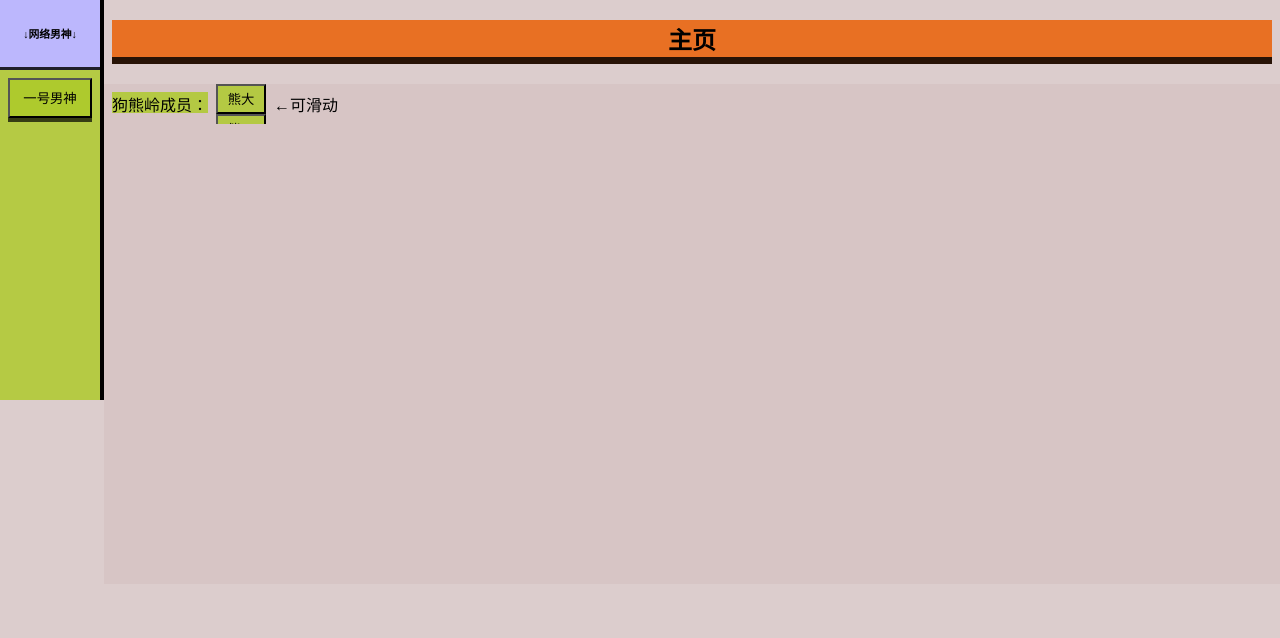
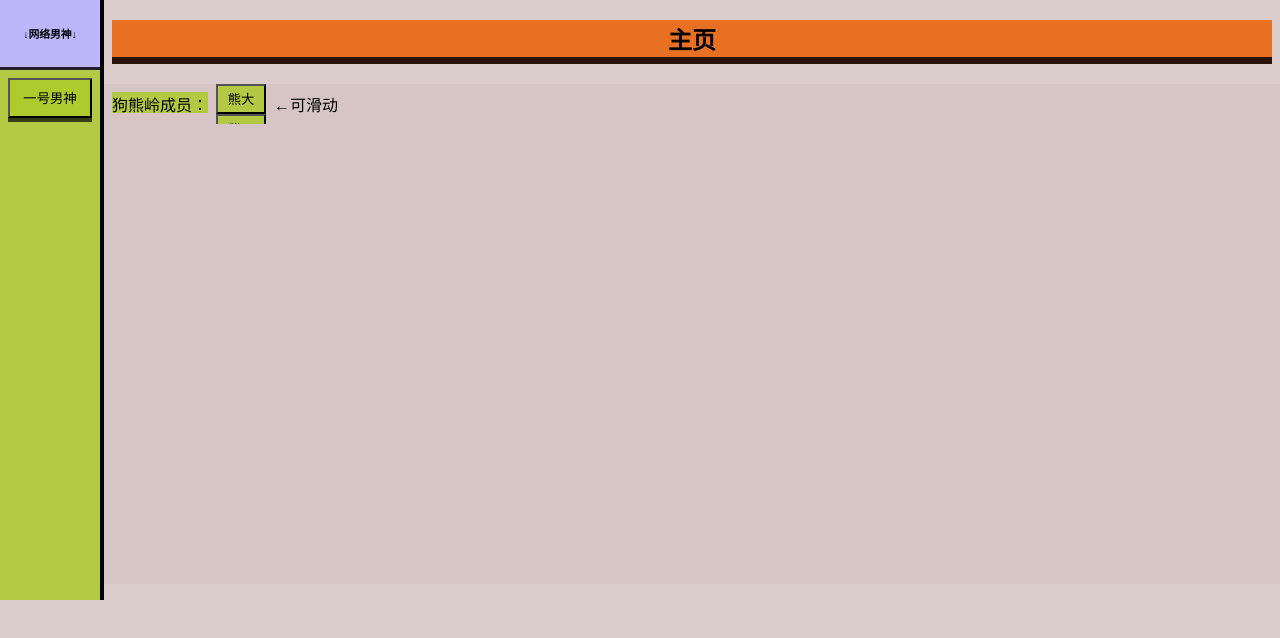
Before and after one commit to xd114514/qqnb, a plain HTML site: page index.html in a window 1280 px wide. Drawn offline with Linux system fonts and the light colour scheme.

Commit message:
Add files via upload

```diff
--- a/index.html
+++ b/index.html
@@ -96,7 +96,7 @@
 
 <body class="左右">
     <!--侧边栏-->
-    <div style="width:100px;z-index: 2;border-right: 4px solid rgb(0, 0, 0)" class="黄色 ">
+    <div style=" width:100px;z-index: 2;border-right: 4px solid rgb(0, 0, 0) ;height:600px" class="黄色 ">
         <!--介绍-->
         <div style="padding: 1px;align-items: center;justify-content: center;border-bottom: 3px solid #000000d3"
             class="蓝色 左右">
@@ -109,7 +109,7 @@
         <div class="占全部区域 居中">
             <!--网络男神导航-->
 
-            <div style="height:300px; overflow: auto" class="居中 上下">
+            <div style="height:400px; overflow: auto" class="居中 上下">
 
                 <div class="网络男神1 边距 居中 ">
                     <div style="height:40px;width: 10px;" class="占全部区域">
```
